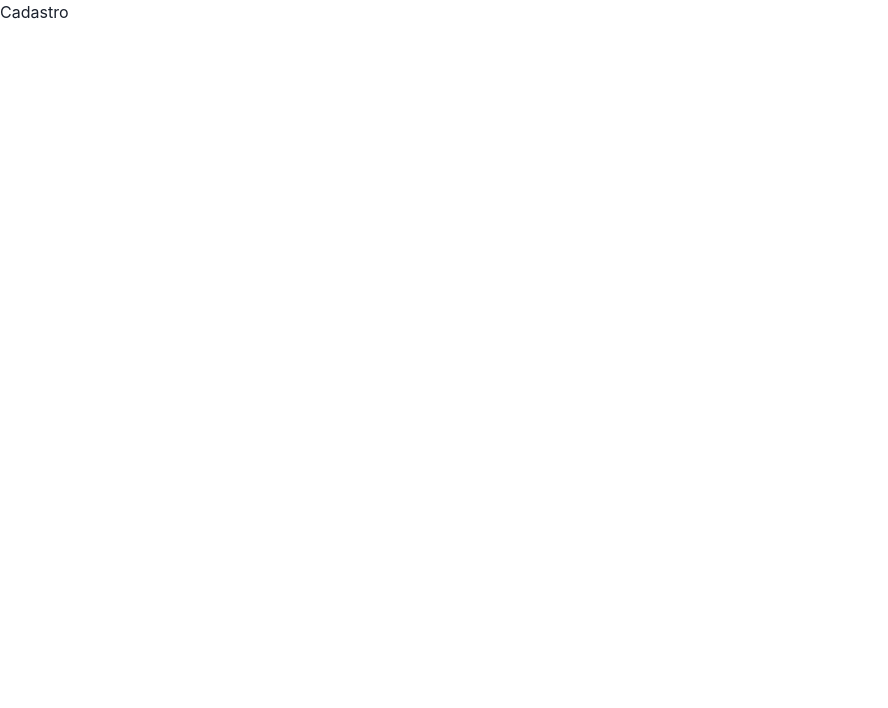
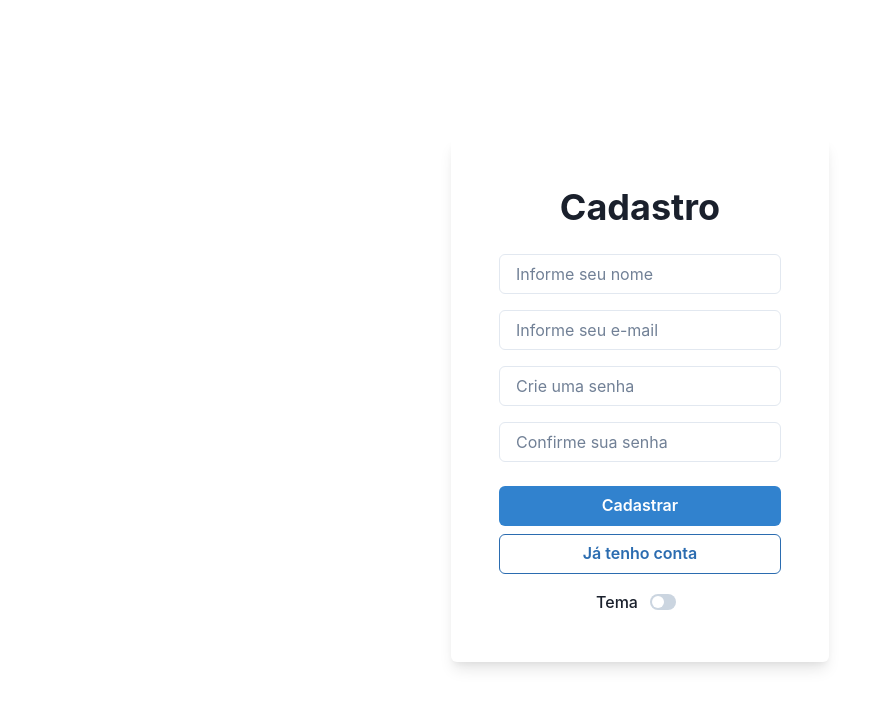
Before and after one commit to henriqueMors/app_todo, a React (Create React App) app: page /cadastro in a window 1280 px wide. Shown: the top 708 px of the page, without its empty margins (0-888 px from the left). Built offline with nearby package versions, Linux system fonts and the light colour scheme.

Commit message:
cadastro

```diff
--- a/src/App.js
+++ b/src/App.js
@@ -1,5 +1,6 @@
 import { BrowserRouter as Router, Routes, Route, Navigate } from 'react-router-dom';
 import { Login } from './components/Login.jsx';
+import { Cadastro } from './components/Cadastro.jsx';
 
 function App() {
   return (
@@ -7,10 +8,10 @@ function App() {
       <Router>
         <Routes>
           <Route path="/login"
-          element={<Login />}
+            element={<Login />}
           />
           <Route path="/cadastro"
-          element={<h1>Cadastro</h1>}
+            element={<Cadastro />}
           />
         </Routes>
       </Router>
--- a/src/components/Cadastro.jsx
+++ b/src/components/Cadastro.jsx
@@ -50,7 +50,7 @@ export const Cadastro = () => {
           <Input
             {...register('password', {
               required: 'Campo obrigatório',
-              minLength: { value: 6, message: 'A senha deve ter pelo menos 6 caracteres' },
+              minLength: { value: 8, message: 'A senha deve ter pelo menos 8 caracteres' },
             })}
             placeholder="Crie uma senha"
             type="password"
@@ -93,7 +93,7 @@ export const Cadastro = () => {
           Já tenho conta
         </Button>
 
-        <FormControl display="flex" alignItems="center">
+        <FormControl display="flex" alignItems="center" justifyContent="center">
           <Theme showLabel={true} />
         </FormControl>
       </Flex>
--- a/src/components/Login.jsx
+++ b/src/components/Login.jsx
@@ -68,7 +68,9 @@ export const Login = () => {
         >
           Cadastre-se
         </Button>
-        <Theme showLabel={true} mb={4} />
+        <FormControl display="flex" alignItems="center" justifyContent="center">
+          <Theme showLabel={true} />
+        </FormControl>
       </Flex>
     </Flex>
   )
```
